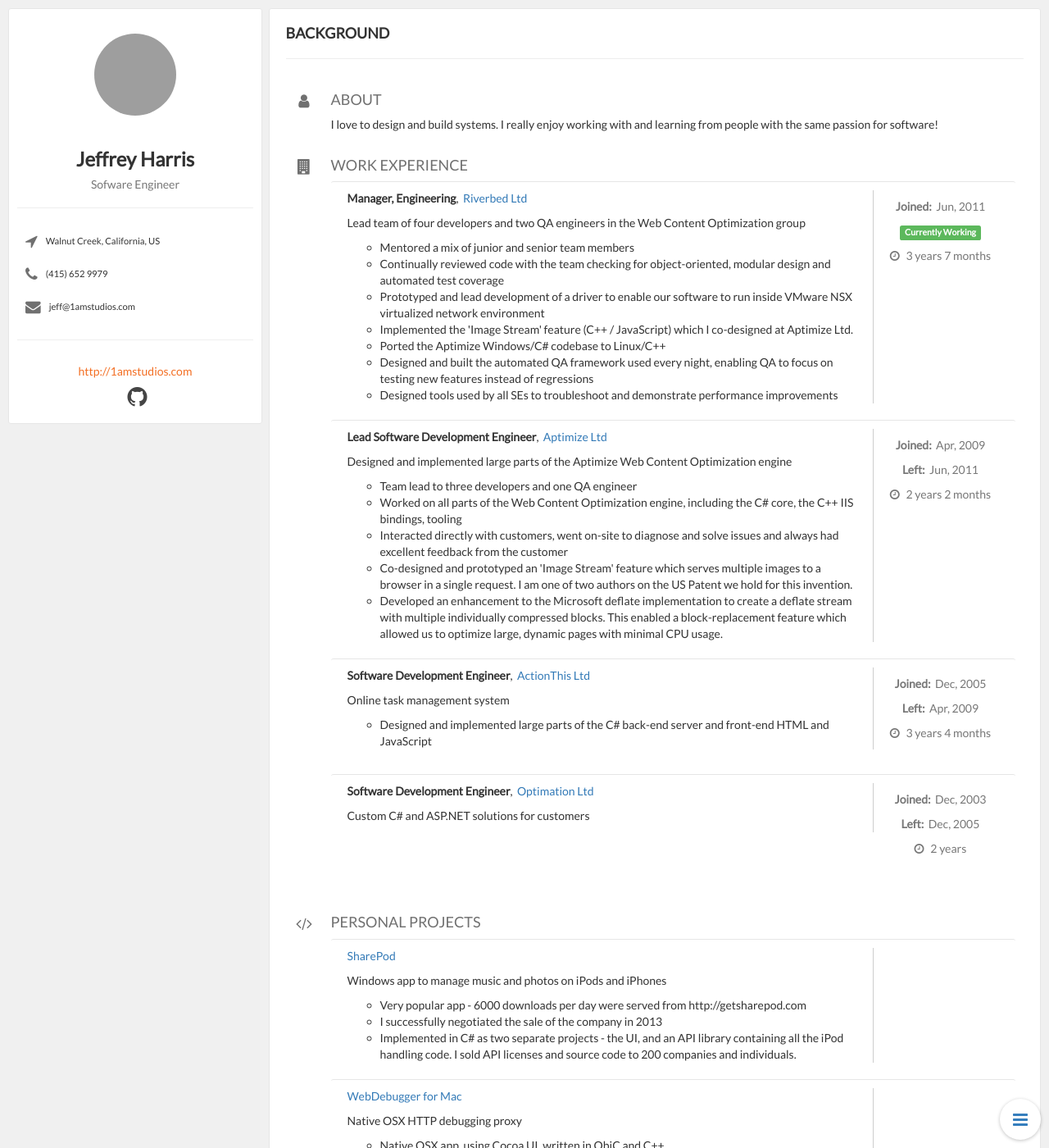
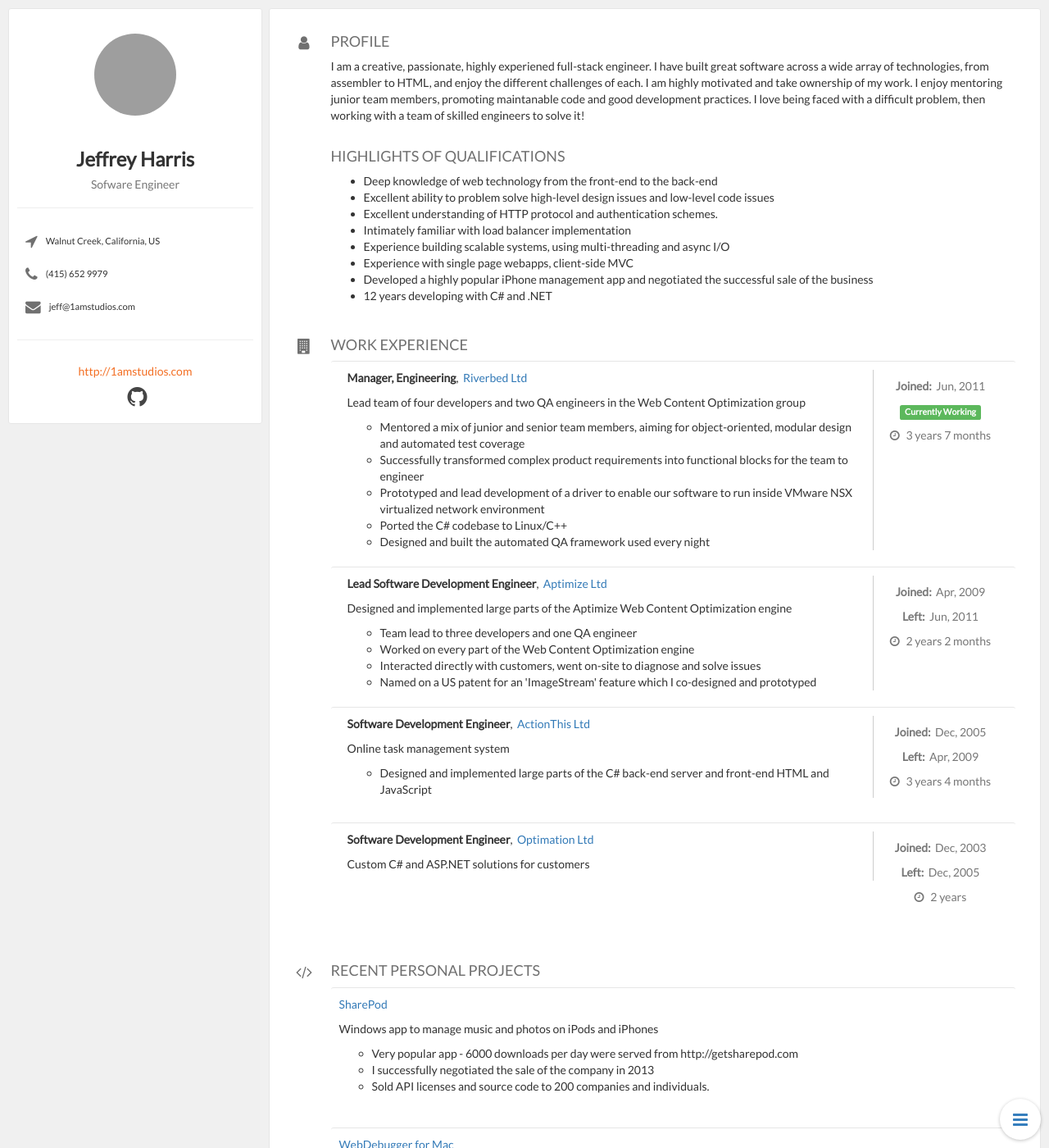
Before and after one commit to jeff-1amstudios/jeff-1amstudios.github.io, a Jekyll site: the page cv/index.html, which Jekyll copies as it is, in a window 1280 px wide and 1400 px high. Shown: the whole window at 82% size. Built offline with Jekyll 4.4.1, drawn with Linux system fonts in a browser that asks for light colours; nearby versions of some CDN libraries; some of the changed text lies outside the part shown; grey boxes are pictures that could not be loaded.

Commit message:
updated cv

```diff
--- a/cv/index.html
+++ b/cv/index.html
@@ -723,22 +723,45 @@
 
         <section class="col-md-9 card-wrapper pull-right">
           <div class="card background-card">
-            <h4 class="text-uppercase text-bolder">Background</h4>
-            <hr>
 
             <div class="background-details">
               <div class="detail" id="about">
                 <div class="icon">
                   <i class="fa fa-lg fa-user"></i>
-                  <span class="mobile-title">About</span>
+                  <span class="mobile-title">Profile</span>
                 </div>
                 <div class="info">
                   <h4 class="title text-uppercase">
-                    About
+                    Profile
                   </h4>
 
                   <div class="content" itemprop="description">
-                    I love to design and build systems. I really enjoy working with and learning from people with the same passion for software!
+                    I am a creative, passionate, highly experiened full-stack engineer. I have built great software across a wide array of technologies, from assembler to HTML, and enjoy the different challenges of each. I am highly motivated and take ownership of my work. I enjoy mentoring junior team members, promoting maintanable code and good development practices. I love being faced with a difficult problem, then working with a team of skilled engineers to solve it!
+                  </div>
+                </div>
+              </div>
+
+              <div class="detail">
+                <div class="icon">
+                  <span class="mobile-title">Highlights of qualifications</span>
+                </div>
+                <div class="info">
+                  <h4 class="title text-uppercase">
+                    Highlights of qualifications
+                  </h4>
+
+                  <div class="content" itemprop="description">
+                    <ul>
+	                    <li>Deep knowledge of web technology from the front-end to the back-end</li>
+	                    <li>Excellent ability to problem solve high-level design issues and low-level code issues</li>
+	                    <li>Excellent understanding of HTTP protocol and authentication schemes.</li>
+	                    <li>Intimately familiar with load balancer implementation</li>
+   	                    <li>Experience building scalable systems, using multi-threading and async I/O
+   	                    <li>Experience with single page webapps, client-side MVC</li>
+	                    <li>Developed a highly popular iPhone management app and negotiated the successful sale of the business</li>
+	                    <li>12 years developing with C# and .NET</li>
+
+                    </ul>
                   </div>
                 </div>
               </div>
@@ -775,13 +798,12 @@
                           </p>
                           <p>Lead team of four developers and two QA engineers in the Web Content Optimization group</p>
                             <ul>
-                                <li> Mentored a mix of junior and senior team members </li>
-                                <li> Continually reviewed code with the team checking for object-oriented, modular design and automated test coverage </li>
+                                <li> Mentored a mix of junior and senior team members, aiming for object-oriented, modular design and automated test coverage     </li>
+                                <li> Successfully transformed complex product requirements into functional blocks for the team to engineer</li>
                                 <li> Prototyped and lead development of a driver to enable our software to run inside VMware NSX virtualized network environment </li>
-                                <li> Implemented the &#x27;Image Stream&#x27; feature (C++ / JavaScript) which I co-designed at Aptimize Ltd. </li>
-                                <li> Ported the Aptimize Windows/C# codebase to Linux/C++ </li>
-                                <li> Designed and built the automated QA framework used every night, enabling QA to focus on testing new features instead of regressions </li>
-                                <li> Designed tools used by all SEs to troubleshoot and demonstrate performance improvements </li>
+
+                                <li> Ported the C# codebase to Linux/C++ </li>
+                                <li> Designed and built the automated QA framework used every night</li>
                             </ul>
                         </div>
 
@@ -824,10 +846,9 @@
                           <p>Designed and implemented large parts of the Aptimize Web Content Optimization engine</p>
                             <ul>
                                 <li> Team lead to three developers and one QA engineer </li>
-                                <li> Worked on all parts of the Web Content Optimization engine, including the C# core, the C++ IIS bindings, tooling </li>
-                                <li> Interacted directly with customers, went on-site to diagnose and solve issues and always had excellent feedback from the customer </li>
-                                <li> Co-designed and prototyped an &#x27;Image Stream&#x27; feature which serves multiple images to a browser in a single request.  I am one of two authors on the US Patent we hold for this invention. </li>
-                                <li> Developed an enhancement to the Microsoft deflate implementation to create a deflate stream with multiple individually compressed blocks. This enabled a block-replacement feature which allowed us to optimize large, dynamic pages with minimal CPU usage. </li>
+                                <li> Worked on every part of the Web Content Optimization engine</li>
+                                <li> Interacted directly with customers, went on-site to diagnose and solve issues</li>
+                                <li> Named on a US patent for an 'ImageStream' feature which I co-designed and prototyped</li>
                             </ul>
                         </div>
 
@@ -938,31 +959,23 @@
                 </div>
                 <div class="info">
                   <h4 class="title text-uppercase">
-                    Personal projects
+                    Recent Personal projects
                   </h4>
 
                   <div class="content">
                     <ul class="list-unstyled">
                     <li class="card card-nested clearfix">
-                        <div class="content has-sidebar">
+                        <div class="content">
                           <p class="clear-margin-sm">
 
                               <a href="http://1amstudios.com/projects/sharepod/"  target="_blank">SharePod</a>
                           </p>
-                          <p class="text-muted visible-xs visible-sm">
-                            <small>
-                              <span class="space-right">
-                                 -
-                                  Present
-                              </span>
 
-                            </small>
-                          </p>
                           <p>Windows app to manage music and photos on iPods and iPhones</p>
                             <ul>
                                 <li> Very popular app - 6000 downloads per day were served from http://getsharepod.com </li>
                                 <li> I successfully negotiated the sale of the company in 2013 </li>
-                                <li> Implemented in C# as two separate projects - the UI, and an API library containing all the iPod handling code. I sold API licenses and source code to 200 companies and individuals. </li>
+                                <li> Sold API licenses and source code to 200 companies and individuals. </li>
                             </ul>
                         </div>
 
@@ -970,27 +983,17 @@
                         </div>
                       </li>
                       <li class="card card-nested clearfix">
-                        <div class="content has-sidebar">
+                        <div class="content">
                           <p class="clear-margin-sm">
 
                               <a href="http://1amstudios.com/projects/webdebuggermac/"  target="_blank">WebDebugger for Mac</a>
                           </p>
-                          <p class="text-muted visible-xs visible-sm">
-                            <small>
-                              <span class="space-right">
-                                 -
-                                  Present
-                              </span>
 
-                            </small>
-                          </p>
                           <p>Native OSX HTTP debugging proxy</p>
                             <ul>
-                                <li> Native OSX app, using Cocoa UI, written in ObjC and C++ </li>
-                                <li> I successfully negotiated the sale of the company in 2013 </li>
-                                <li> Implemented as three parts - the UI, the HTTP proxy API, and a library of unit tests for the HTTP proxy </li>
-                                <li> HTTPS tunneling and HTTPS interception supported </li>
-                                <li> TCP layer implemented using async IO, abstracted away to allow unit tests to simulate data sending and receiving </li>
+                                <li> Native OSX app using Cocoa, written in ObjC and C++</li>
+                                <li> Implemented advanced features like HTTPS tunneling and HTTPS interception</li>
+                                <li> TCP layer implemented using async IO, abstracted to allow unit tests to simulate data transmission</li>
                             </ul>
                         </div>
 
@@ -998,20 +1001,12 @@
                         </div>
                       </li>
                       <li class="card card-nested clearfix">
-                        <div class="content has-sidebar">
+                        <div class="content">
                           <p class="clear-margin-sm">
 
                               <a href="http://1amstudios.com/projects/opennfs1/"  target="_blank">OpenNFS1</a>
                           </p>
-                          <p class="text-muted visible-xs visible-sm">
-                            <small>
-                              <span class="space-right">
-                                 -
-                                  Present
-                              </span>
 
-                            </small>
-                          </p>
                           <p>Open source remake of the Need for Speed 1 DOS game</p>
                             <ul>
                                 <li> DirectX, reverse engineered binary file formats </li>
@@ -1023,20 +1018,12 @@
                         </div>
                       </li>
                       <li class="card card-nested clearfix">
-                        <div class="content has-sidebar">
+                        <div class="content">
                           <p class="clear-margin-sm">
 
                               <a href="http://1amstudios.com/projects/openc1/"  target="_blank">OpenC1</a>
                           </p>
-                          <p class="text-muted visible-xs visible-sm">
-                            <small>
-                              <span class="space-right">
-                                 -
-                                  Present
-                              </span>
 
-                            </small>
-                          </p>
                           <p>Open source remake of the Carmageddon DOS game</p>
                             <ul>
                                 <li> DirectX, PhysX </li>
@@ -1095,96 +1082,6 @@
                 </div>
               </div>
 
-
-
-                <div class="detail" id="publications">
-                  <div class="icon">
-                    <i class="fa fa-lg fa-book"></i>
-                    <span class="mobile-title">Publications</span>
-                  </div>
-                  <div class="info">
-                    <h4 class="title text-uppercase">
-                      Publications
-                    </h4>
-
-                    <div class="content">
-                      <ul class="list-unstyled">
-                      <li class="card card-nested">
-                            <div class="content has-sidebar">
-                              <p class="clear-margin-sm">
-                                <strong>
-                                    Patent: 'Transparently intercepting and optimizing resource requests'
-                                </strong>,&nbsp;
-                                Conner and Harris
-                              </p>
-                              <p class="visible-xs visible-sm text-muted">
-                                <small>
-                                  Published: 2014
-                                </small>
-                              </p>
-                              <p class="clear-margin">Acquire control of dynamically requested resources by overriding native browser properties (for example XmlHttpRequest, 'src' properties)</p>
-                            </div>
-                            <div class="sidebar text-muted text-center hidden-sm hidden-xs">
-                              <p>
-                                <strong>Published:</strong>&nbsp;
-                                2014
-                              </p>
-                            </div>
-                          </li>
-                          <li class="card card-nested">
-                            <div class="content has-sidebar">
-                              <p class="clear-margin-sm">
-                                <strong>
-                                    Patent: 'Method and system for transmitting data over one or more networks'
-                                </strong>,&nbsp;
-                                Watson and Harris
-                              </p>
-                              <p class="visible-xs visible-sm text-muted">
-                                <small>
-                                  Published: 2011
-                                </small>
-                              </p>
-                              <p class="clear-margin">Innovative technique for delivering multiple images in a single response, avoiding common issues with CSS sprites</p>
-                            </div>
-                            <div class="sidebar text-muted text-center hidden-sm hidden-xs">
-                              <p>
-                                <strong>Published:</strong>&nbsp;
-                                2011
-                              </p>
-                            </div>
-                          </li>
-
-                      </ul>
-                    </div>
-                  </div>
-                </div>
-
-                <div class="detail" id="interests">
-                  <div class="icon">
-                    <i class="fa fa-lg fa-heart"></i>
-                    <span class="mobile-title">Interests</span>
-                  </div>
-                  <div class="info">
-                    <h4 class="title text-uppercase">
-                      Interests
-                    </h4>
-
-                    <div class="content">
-                      <ul class="list-unstyled">
-                          <li class="card card-nested">
-                            <p>
-                              <strong>Family, working out, biking, coding</strong>
-                            </p>
-
-                            <div class="space-top labels">
-                            </div>
-                          </li>
-                      </ul>
-                    </div>
-                  </div>
-                </div>
-
-
             </div>
           </div>
         </section>
```
